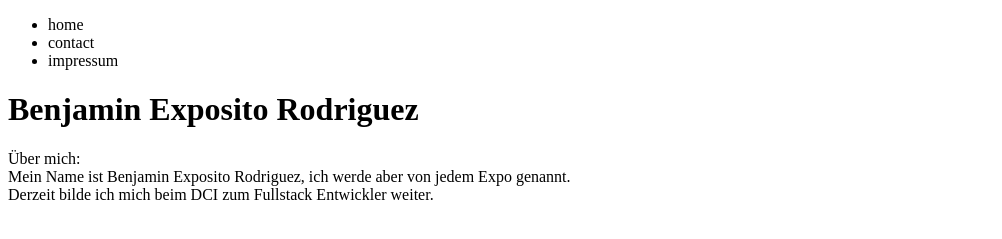
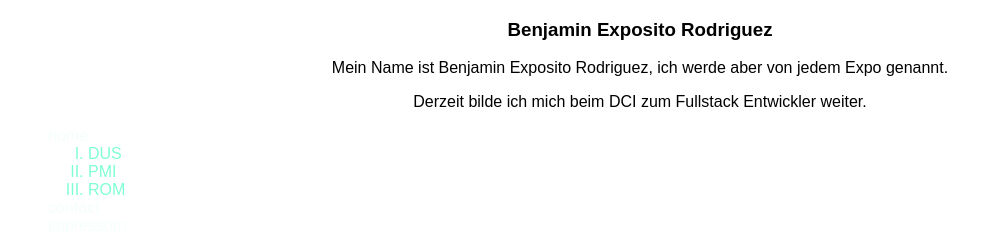
Before and after one commit to expolicious/portfolio, a plain HTML site: page index.html in a window 1280 px wide. Shown: the whole page, without its empty margins (0-1002 px from the left). Drawn offline with Linux system fonts and the light colour scheme.

Commit message:
weiter gearbeitet

```diff
--- /dev/null
+++ b/CSS/style.css
@@ -0,0 +1,16 @@
+body {
+  background-image: url();
+  text-align: center;
+  font-family: Arial, Helvetica, sans-serif;
+}
+
+ul {
+  color: mintcream;
+  text-align: left;
+  list-style: none;
+}
+
+li li {
+  list-style: upper-roman;
+  color: aquamarine;
+}
--- a/index.html
+++ b/index.html
@@ -5,15 +5,24 @@
     <meta http-equiv="X-UA-Compatible" content="IE=edge">
     <meta name="viewport" content="width=device-width, initial-scale=1.0">
     <title>Portfolio Benjamin Exposito Rodriguez</title>
-    <link rel="stylesheet" href="style.css">
+    <link rel="stylesheet" href="CSS/style.css">
 </head>
 <body>
-    <ul>
-        <li>home</li>
-        <li>contact</li>
-        <li>impressum</li>
-    </ul>
-    <H1>Benjamin Exposito Rodriguez</H1>
-    <p>Über mich: <br> Mein Name ist Benjamin Exposito Rodriguez, ich werde aber von jedem Expo genannt. <br> Derzeit bilde ich mich beim DCI zum Fullstack Entwickler weiter.</p>
+
+  <h3>Benjamin Exposito Rodriguez</h3>
+  <p>Mein Name ist Benjamin Exposito Rodriguez, ich werde aber von jedem Expo genannt.</p>
+  <p>Derzeit bilde ich mich beim DCI zum Fullstack Entwickler weiter.</p>
+
+  <ul>
+    <li>home
+      <ul>
+        <li>DUS</li>
+        <li>PMI</li>
+        <li>ROM</li>
+      </ul></li>
+    <li>contact</li>
+    <li>impressum</li>
+  </ul>
+
 </body>
 </html>
```
Also changed, not shown: BlauPink.jpeg (added), style.css (deleted).
